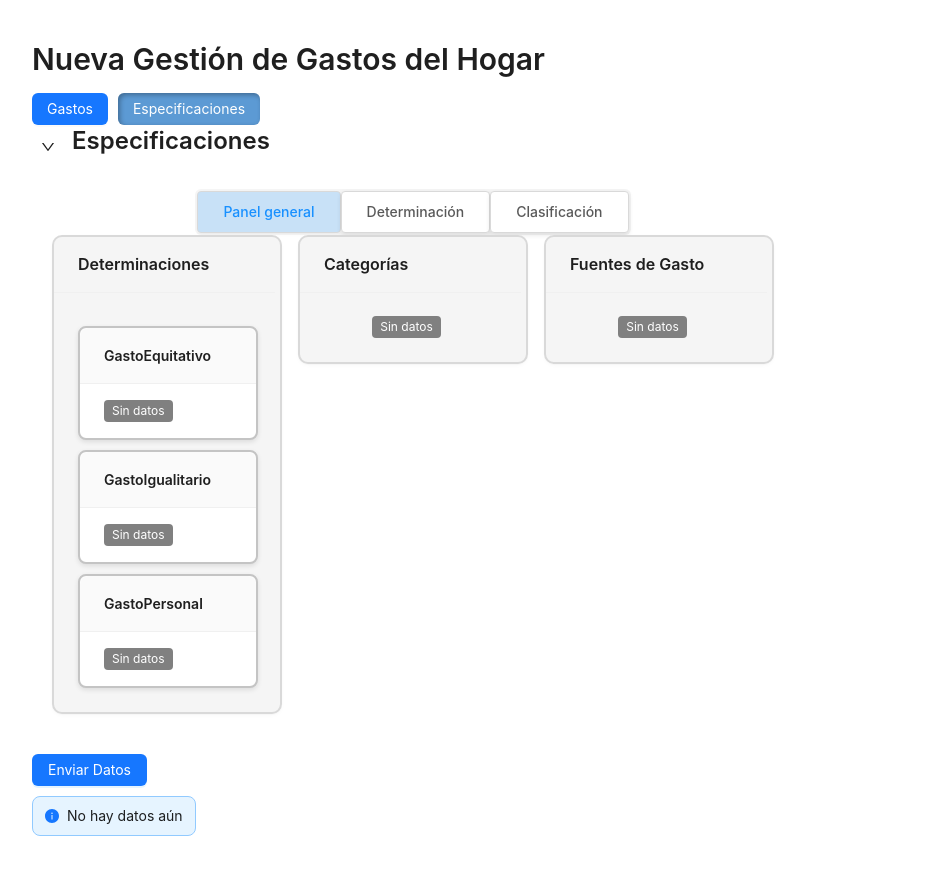
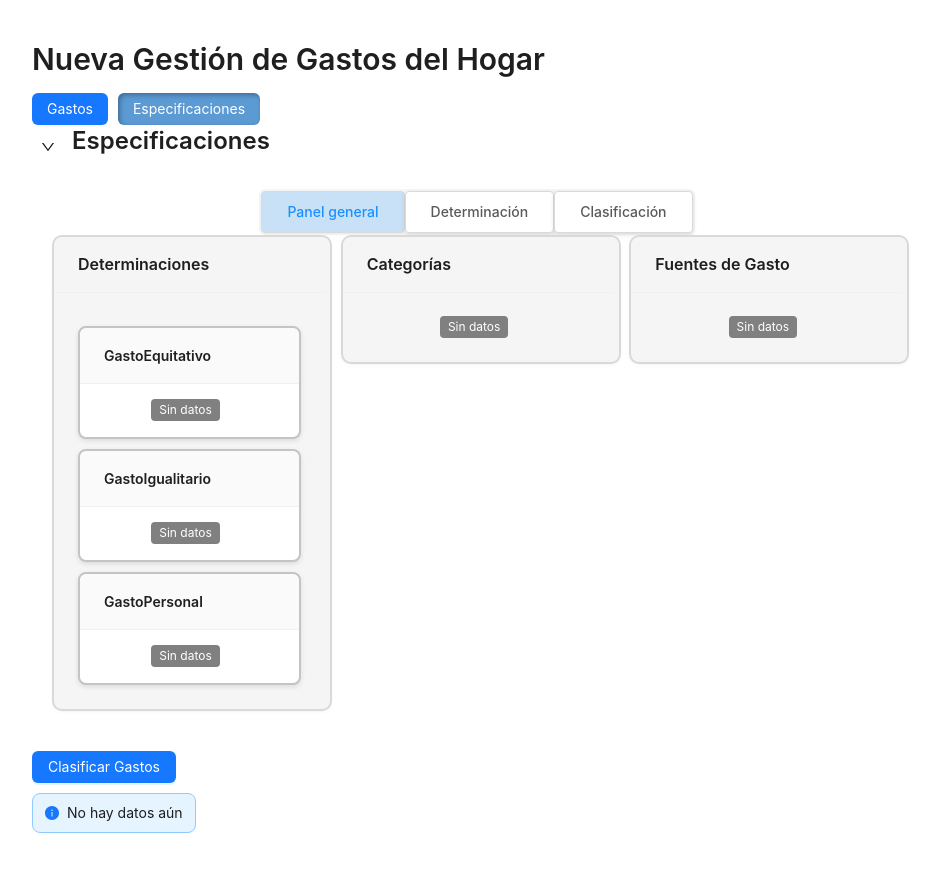
Before and after one commit to JonRodCode/GestorDeGastosCompartidos, a React app: page / in a window 1280 px wide. Both pictures are taken after a click on the button "Especificaciones". Shown: the whole page, without its empty margins (8-948 px from the left). Built offline with nearby package versions, Linux system fonts and the light colour scheme; the HTML template or start-up script is replaced by a standard one.

Commit message:
1er paso funcion Load/Save

```diff
--- a/src/components/PanelDeCargaDeDatos.jsx
+++ b/src/components/PanelDeCargaDeDatos.jsx
@@ -1,7 +1,7 @@
 import { Upload, Button,  message } from "antd";
 import { UploadOutlined, SaveOutlined } from "@ant-design/icons";
 
-const PanelDeCargaDeDatos = ({ setEspecificaciones, especificaciones }) => {
+const PanelDeCargaDeDatos = ({ setEspecificaciones, especificaciones, tipoDeCaptura = "objeto", elemento = "", setCargoDatos = false }) => {
 
   const manejarArchivo = (info) => {
     const archivo = info.file;
@@ -17,11 +17,21 @@ const PanelDeCargaDeDatos = ({ setEspecificaciones, especificaciones }) => {
       lector.onload = (e) => {
         try {
           const contenido = e.target.result;
-          const nuevoEstado = JSON.parse(contenido);
-          setEspecificaciones(nuevoEstado);
+          const datos = JSON.parse(contenido);
+
+          // Validación según el tipo esperado
+          if (tipoDeCaptura === "objeto" && (typeof datos !== "object" || Array.isArray(datos) || datos === null)) {
+            throw new Error("El archivo seleccionado no es válido.");
+          }
+          if (tipoDeCaptura === "array" && !Array.isArray(datos)) {
+            throw new Error("El archivo seleccionado no es válido.");
+          }
+
+          setEspecificaciones(datos);
+          setCargoDatos(true);
           message.success("Archivo cargado con éxito");
         } catch (error) {
-          message.error("Error al parsear el archivo");
+          message.error(error.message);
           console.error("Error al parsear el archivo:", error);
         }
       };
@@ -37,7 +47,6 @@ const PanelDeCargaDeDatos = ({ setEspecificaciones, especificaciones }) => {
       }
 
       const opciones = {
-        suggestedName: "especificaciones.json",
         types: [
           {
             description: "Archivo JSON",
@@ -70,7 +79,7 @@ const PanelDeCargaDeDatos = ({ setEspecificaciones, especificaciones }) => {
     <>
       {/* Botón para cargar */}
       <Upload beforeUpload={() => false} onChange={manejarArchivo} showUploadList={false}>
-        <Button icon={<UploadOutlined />}>Cargar</Button>
+        <Button icon={<UploadOutlined />}>Cargar {elemento}</Button>
       </Upload>
 
       {/* Botón para guardar */}
@@ -80,7 +89,7 @@ const PanelDeCargaDeDatos = ({ setEspecificaciones, especificaciones }) => {
         style={{ marginTop: 10 }}
         type="primary"
       >
-        Guardar
+        Guardar {elemento}
       </Button>
     </>
   );
--- a/src/pages/NuevaGestionPage/components/Especificaciones/PanelDeEspecificaciones.jsx
+++ b/src/pages/NuevaGestionPage/components/Especificaciones/PanelDeEspecificaciones.jsx
@@ -5,9 +5,9 @@ const EstructuraDatos = ({ especificaciones }) => {
 
   return (
     <div className={css.container}>
-      <Row gutter={[16, 16]}>
+     <Row gutter={[16, 16]} wrap={true}>
         {/* 🔹 Columna de Determinaciones */}
-        <Col span={8}>
+        <Col xs={24} sm={12} md={8}>
           <Card title="Determinaciones" bordered={false} className={css.card}>
             {Object.keys(determinaciones).map((determinacion) => (
               <Card
@@ -23,7 +23,9 @@ const EstructuraDatos = ({ especificaciones }) => {
                     </Tag>
                   ))
                 ) : (
+                  <div className={css.noDataContainer}>
                   <Tag color="gray">Sin datos</Tag>
+                </div>
                 )}
               </Card>
             ))}
@@ -31,7 +33,7 @@ const EstructuraDatos = ({ especificaciones }) => {
         </Col>
 
         {/* 🔹 Columna de Categorías */}
-        <Col span={8}>
+        <Col xs={24} sm={12} md={8}>
           <Card title="Categorías" bordered={false} className={css.card}>
             {
             Object.keys(fuenteDelGasto).length > 0 ? (
@@ -49,7 +51,9 @@ const EstructuraDatos = ({ especificaciones }) => {
                     </Tag>
                   ))
                 ) : (
+                  <div className={css.noDataContainer}>
                   <Tag color="gray">Sin datos</Tag>
+                </div>
                 )}
               </Card>
             ))
@@ -60,7 +64,7 @@ const EstructuraDatos = ({ especificaciones }) => {
           </Card>
         </Col>
         {/* 🔹 Columna de Fuentes de Gasto */}
-        <Col span={8}>
+        <Col xs={24} sm={12} md={8}>
           <Card title="Fuentes de Gasto" bordered={false} className={css.card}>
             {
             Object.keys(fuenteDelGasto).length > 0 ? (
@@ -78,7 +82,9 @@ const EstructuraDatos = ({ especificaciones }) => {
                     </Tag>
                   ))
                 ) : (
+                  <div className={css.noDataContainer}>
                   <Tag color="gray">Sin datos</Tag>
+                </div>
                 )}
               </Card>
             ))
--- a/src/pages/NuevaGestionPage/css/ClasificadorDeDatos.module.css
+++ b/src/pages/NuevaGestionPage/css/ClasificadorDeDatos.module.css
@@ -1,7 +1,7 @@
 .card {
   margin-bottom: 20px;
-  width: 650px;
-  max-width: 650px;
+  width: 850px;
+    max-width: 850px;
   min-width: 550px;
 }
 
--- a/src/pages/NuevaGestionPage/css/Determinador.module.css
+++ b/src/pages/NuevaGestionPage/css/Determinador.module.css
@@ -1,7 +1,7 @@
 .card {
     margin-bottom: 20px;
-    width: 650px;
-    max-width: 650px;
+    width: 850px;
+    max-width: 850px;
     min-width: 550px;
   }
 
--- a/src/pages/NuevaGestionPage/css/PanelDeEspecificaciones.module.css
+++ b/src/pages/NuevaGestionPage/css/PanelDeEspecificaciones.module.css
@@ -1,11 +1,12 @@
 .container {
   margin-bottom: 20px;
-  display: flex;
-  gap: 10px;
+  width: 100%;
+    max-width: 850px;
+    min-width: 550px;
 }
 
 .card {
-  width: 230px;
+  width: 280px;
   background-color: #f5f5f5;
   border-radius: 10px;
   border: 2px solid #d9d9d9;
@@ -16,7 +17,10 @@
 }
 
 .subCard {
-  width: 180px;
+  width: 100%; /* Ocupa todo el ancho disponible en .card */
+  min-width: 200px; /* Ancho mínimo mayor */
+  max-width: 100%; /* Evita que crezca demasiado */
+  min-width: 180px;
   margin-top: 10px;
   border-radius: 8px;
   background: white;
@@ -24,9 +28,34 @@
   box-shadow: 0px 2px 5px rgba(0, 0, 0, 0.1);
 }
 
+
 .noDataContainer {
   display: flex;
   justify-content: center;
   align-items: center;
   height: 100%;
 }
+
+.rowContainer {
+  display: flex;
+  flex-wrap: wrap; /* Permite que las columnas bajen de línea */
+  gap: 16px; /* Espacio entre columnas */
+  justify-content: center; /* Centra las columnas */
+}
+
+.colItem {
+  flex: 1 1 300px; /* Mínimo 300px, pero se adapta */
+  max-width: 33%; /* Para 3 columnas en pantallas grandes */
+}
+
+@media (max-width: 768px) {
+  .colItem {
+    max-width: 50%; /* En pantallas medianas, 2 columnas */
+  }
+}
+
+@media (max-width: 480px) {
+  .colItem {
+    max-width: 100%; /* En móviles, 1 columna */
+  }
+}
--- a/src/pages/NuevaGestionPage/css/PersonaConGastos.module.css
+++ b/src/pages/NuevaGestionPage/css/PersonaConGastos.module.css
@@ -1,7 +1,7 @@
 .card {
     margin-bottom: 20px;
-    width: 650px;
-    max-width: 650px;
+    width: 850px;
+    max-width: 850px;
     min-width: 550px;
   }
   .addButton:disabled {
@@ -88,7 +88,6 @@
   align-items: baseline; /* Alinea el checkbox y el texto en la misma línea base */
 }
 
-
   .gastosLista {
     width: 100%;
     display: flex;
@@ -96,7 +95,7 @@
 }
 
 .gastosScrollWrapper {
-    width: 600px; /* Tamaño fijo del contenedor */
+    width: 800px; /* Tamaño fijo del contenedor */
     max-height: 500px; /* Máxima altura del carrusel */
     overflow-y: auto; /* Desplazamiento vertical */
     padding: 10px;
--- a/src/pages/NuevaGestionPage/index.jsx
+++ b/src/pages/NuevaGestionPage/index.jsx
@@ -125,7 +125,7 @@ const NuevaGestionPage = () => {
     return true;
   };
 
-  const enviarDatos = async () => {
+  const clasificarDatos = async () => {
     if (!validarQueNoHayPendientes()) {
       return;
     }
@@ -301,8 +301,8 @@ const NuevaGestionPage = () => {
           </div>
         )}
       </div>
-      <Button onClick={enviarDatos} disabled={loading} type="primary">
-        {loading ? <Spin size="small" /> : "Enviar Datos"}
+      <Button onClick={clasificarDatos} disabled={loading} type="primary">
+        {loading ? <Spin size="small" /> : "Clasificar Gastos"}
       </Button>
       {nuevaRespuesta && (
         <pre
```
Also changed, not shown: src/pages/NuevaGestionPage/components/PersonaConGastos.jsx (+98 -30 lines).
